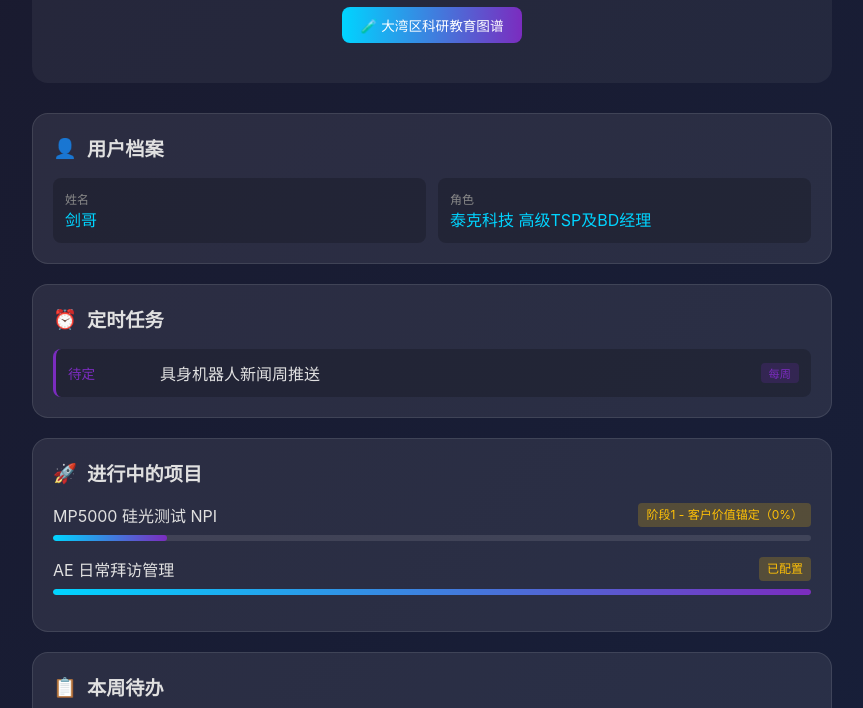
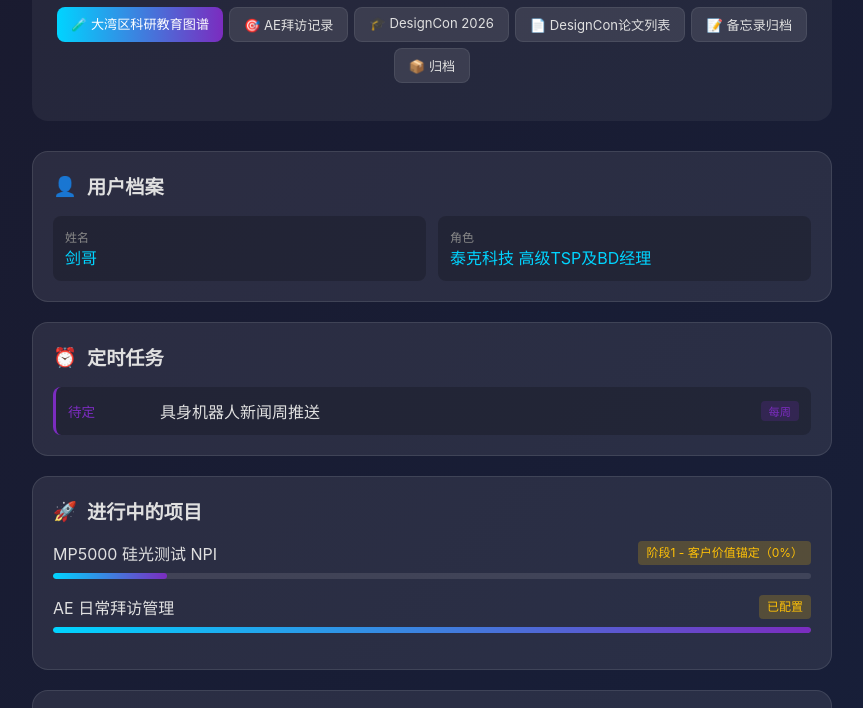
Before and after one commit to xiaoqilj/dashboard, a website: page index.html in a window 1280 px wide. Shown: the part 117-825 px from the top of the page, without its empty margins (208-1071 px from the left). Drawn offline with Linux system fonts and the light colour scheme.

Commit message:
feat: add navigation links to all dashboard pages on homepage

```diff
--- a/index.html
+++ b/index.html
@@ -96,8 +96,13 @@
             <h1>🔧 小七仔 Dashboard</h1>
             <div class='update-time'>最后更新：2026/4/28 08:01:24</div>
 
-        <div class="nav-links" style="text-align: center; margin: 10px 0 20px;">
-            <a href="gba-research.html" style="display: inline-block; padding: 8px 18px; background: linear-gradient(90deg, #00d4ff, #7b2cbf); border-radius: 8px; color: #fff; text-decoration: none; font-size: 0.85em; transition: opacity 0.2s;" onmouseover="this.style.opacity=0.85" onmouseout="this.style.opacity=1">🧪 大湾区科研教育图谱</a>
+        <div class="nav-links" style="text-align: center; margin: 10px 0 18px; display: flex; flex-wrap: wrap; gap: 6px; justify-content: center;">
+            <a href="gba-research.html" style="padding: 7px 14px; background: linear-gradient(90deg, #00d4ff, #7b2cbf); border-radius: 8px; color: #fff; text-decoration: none; font-size: 0.82em;">🧪 大湾区科研教育图谱</a>
+            <a href="visits.html" style="padding: 7px 14px; background: rgba(255,255,255,0.1); border-radius: 8px; color: #e0e0e0; text-decoration: none; font-size: 0.82em; border: 1px solid rgba(255,255,255,0.08);">🎯 AE拜访记录</a>
+            <a href="designcon2026.html" style="padding: 7px 14px; background: rgba(255,255,255,0.1); border-radius: 8px; color: #e0e0e0; text-decoration: none; font-size: 0.82em; border: 1px solid rgba(255,255,255,0.08);">🎓 DesignCon 2026</a>
+            <a href="designcon2026-papers.html" style="padding: 7px 14px; background: rgba(255,255,255,0.1); border-radius: 8px; color: #e0e0e0; text-decoration: none; font-size: 0.82em; border: 1px solid rgba(255,255,255,0.08);">📄 DesignCon论文列表</a>
+            <a href="memory.html" style="padding: 7px 14px; background: rgba(255,255,255,0.1); border-radius: 8px; color: #e0e0e0; text-decoration: none; font-size: 0.82em; border: 1px solid rgba(255,255,255,0.08);">📝 备忘录归档</a>
+            <a href="archive.html" style="padding: 7px 14px; background: rgba(255,255,255,0.1); border-radius: 8px; color: #e0e0e0; text-decoration: none; font-size: 0.82em; border: 1px solid rgba(255,255,255,0.08);">📦 归档</a>
         </div>
         </header>
 
```
